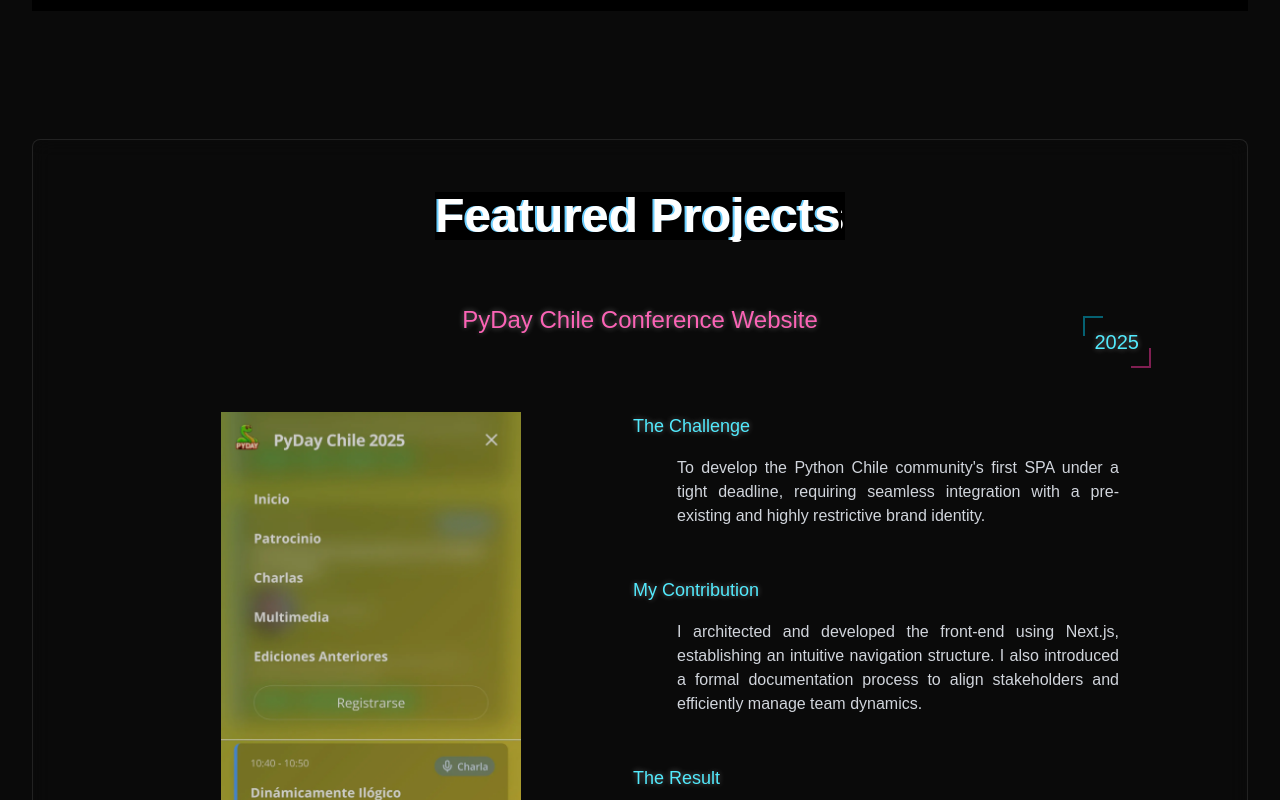
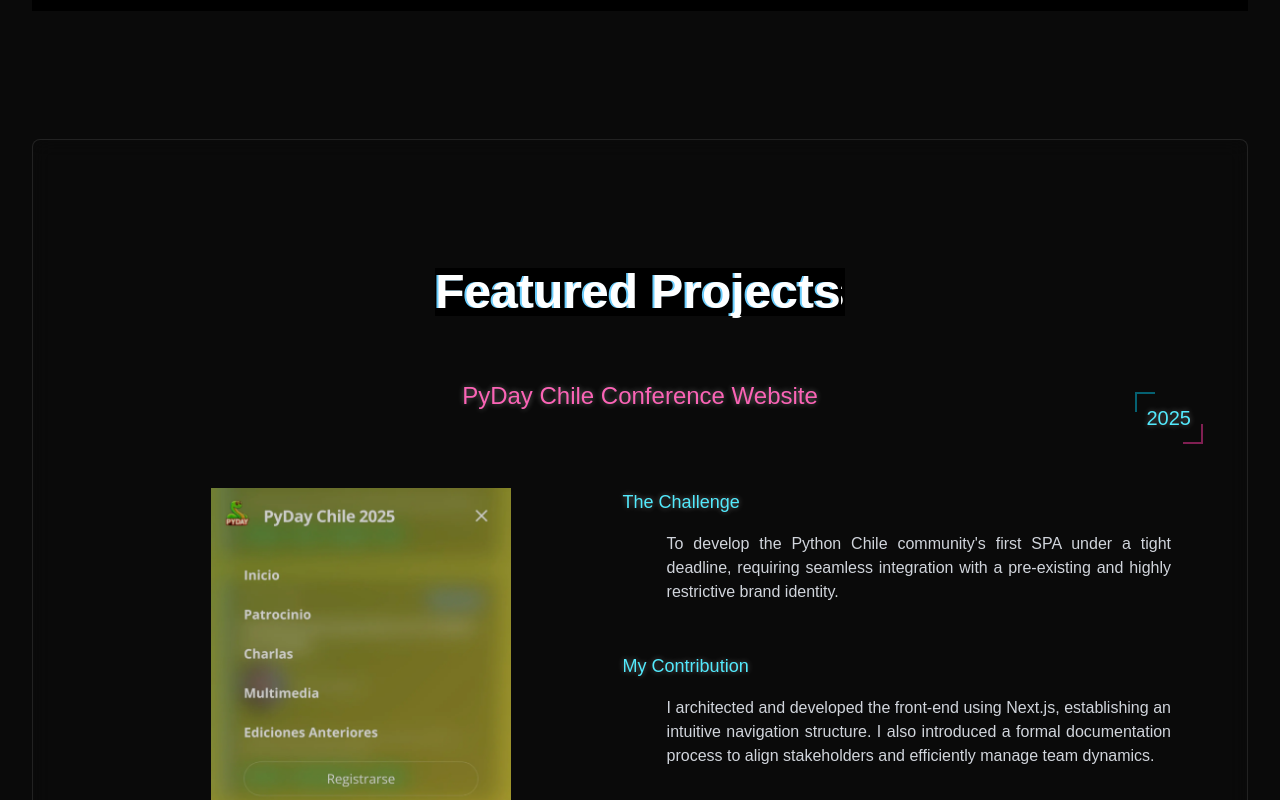
Before and after one commit to MariferVL/inner-rework, a Next.js app: page /en in a window 1280 px wide. Shown: the part 1760-2560 px from the top of the page. Built offline with nearby package versions, Linux system fonts and the light colour scheme.

Commit message:
Fix padding

```diff
--- a/components/ProjectsSection.js
+++ b/components/ProjectsSection.js
@@ -118,7 +118,7 @@
         {liveRegionMessage}
       </div>
 
-      <div className="w-full p-2 md:p-13 rounded-lg glass-effect border-2 border-cyan-500/30 relative animate-glow overflow-hidden">
+      <div className="w-full py-20 md:py-32 rounded-lg glass-effect border-2 border-cyan-500/30 relative animate-glow overflow-hidden">
         <div
           className="container mx-auto px-4 flex flex-col items-center"
           ref={projectCardRef}
```
